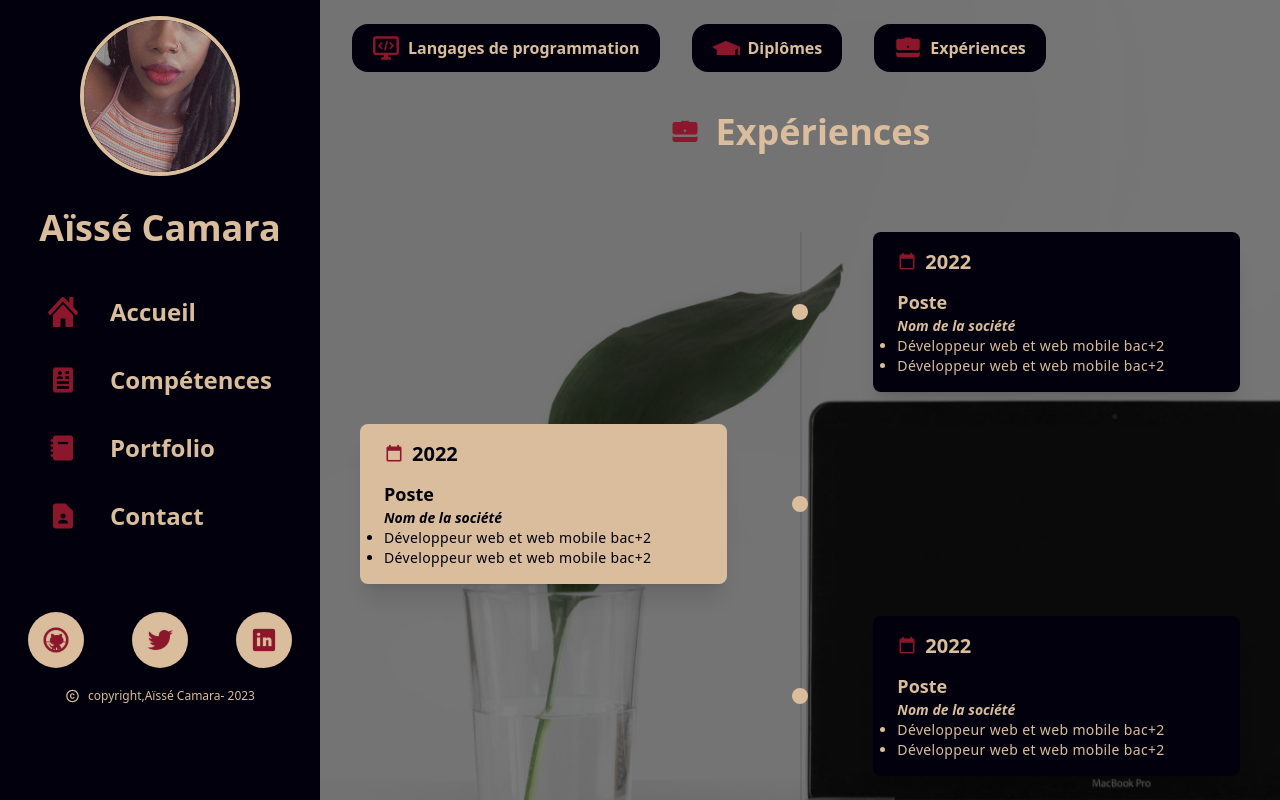
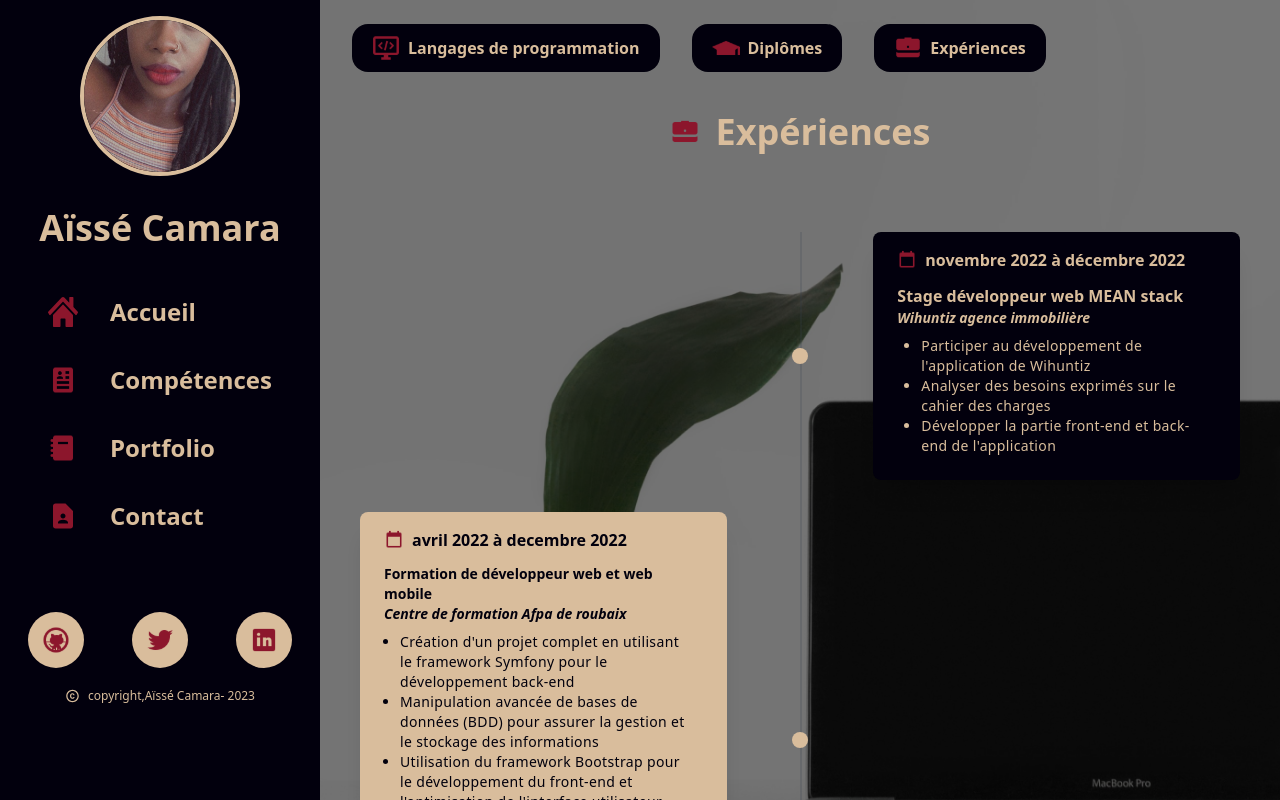
Before and after one commit to aisse59/portfolio_React_aisse, a React (Create React App) app: page /experiences in a window 1280 px wide. Built offline with nearby package versions, Linux system fonts and the light colour scheme.

Commit message:
Ajou des expériences dans le component Experiences

```diff
--- a/src/components/experiences/Experiences.js
+++ b/src/components/experiences/Experiences.js
@@ -21,17 +21,23 @@ const Experiences = () => {
           <div class="mb-8 flex justify-between items-center w-full right-timeline">
            <div class="order-1 w-5/12"></div>
             <div class="z-20 flex items-center order-1 bg-quaternary shadow-xl w-4 h-4 rounded-full">
-
            </div>
             <div class="order-1 bg-primary rounded-lg shadow-xl w-5/12 px-6 py-4">
-              <h3 class="mb-3 font-bold text-quaternary text-xl flex flex-row gap-2">
+              <h3 class="mb-3 font-bold text-quaternary text-base flex flex-row gap-2">
               <img src={calendar} alt="calendar" />
-              2022</h3>
-              <p className="text-lg font-semibold text-quaternary">Poste</p>
-              <p className="text-sm font-semibold italic text-quaternary">Nom de la société</p>
-              <ul class="text-sm leading-snug tracking-wide text-quaternary text-opacity-100">
-               <li className="font-normal list-disc text-sm">Développeur web et web mobile bac+2</li>
-               <li className="font-normal list-disc text-sm">Développeur web et web mobile bac+2</li>
+              novembre 2022 à décembre 2022</h3>
+              <p className="text-base font-semibold text-quaternary">Stage développeur web MEAN stack</p>
+              <p className="text-sm font-semibold italic text-quaternary">Wihuntiz agence immobilière</p>
+              <ul class="text-sm leading-snug tracking-wide text-quaternary text-opacity-100 px-6 py-2">
+                <li className="font-normal list-disc text-sm">
+                  Participer au développement de l'application de Wihuntiz
+                </li>
+                <li className="font-normal list-disc text-sm">
+                  Analyser des besoins exprimés sur le cahier des charges
+                </li>
+                <li className="font-normal list-disc text-sm">
+                  Développer la partie front-end et back-end de l'application
+                </li>
               </ul>
             </div>
           </div>
@@ -43,14 +49,25 @@ const Experiences = () => {
 
             </div>
            <div class="order-1 bg-quaternary rounded-lg shadow-xl w-5/12 px-6 py-4">
-                <h3 class="mb-3 font-bold text-primary text-xl flex flex-row gap-2">
+                <h3 class="mb-3 font-bold text-primary text-base flex flex-row gap-2">
                 <img src={calendar} alt="calendar" />
-                2022</h3>
-                <p className="text-lg font-semibold text-primary">Poste</p>
-                <p className="text-sm font-semibold italic text-primary">Nom de la société</p>
-                <ul class="text-sm leading-snug tracking-wide text-primary text-opacity-100">
-                <li className="font-normal list-disc text-sm">Développeur web et web mobile bac+2</li>
-                <li className="font-normal list-disc text-sm">Développeur web et web mobile bac+2</li>
+                avril 2022 à decembre 2022</h3>
+                <p className="text-sm font-semibold text-primary">Formation de développeur web et web mobile</p>
+                <p className="text-sm font-semibold italic text-primary">Centre de formation Afpa de roubaix</p>
+                <ul class="text-sm leading-snug tracking-wide text-primary text-opacity-100 px-4 pt-2">
+                <li className="font-normal list-disc text-sm">Création d'un projet complet en utilisant le framework Symfony pour le développement back-end</li>
+                <li className="font-normal list-disc text-sm">
+                  Manipulation avancée de bases de données (BDD) pour assurer la gestion et le stockage des informations
+                </li>
+                <li className="font-normal list-disc text-sm">
+                  Utilisation du framework Bootstrap pour le développement du front-end et l'optimisation de l'interface utilisateur
+                </li>
+                <li className="font-normal list-disc text-sm">
+                Mise en place d'un calendrier interactif pour gérer les événements et les plannings
+                </li>
+                <li className="font-normal list-disc text-sm">
+                Utilisation de technologies web modernes telles que HTML5, CSS3 et JavaScript pour créer des interfaces dynamiques et réactives
+                </li>
               </ul>
            </div>
          </div>
@@ -62,14 +79,17 @@ const Experiences = () => {
 
             </div>
            <div class="order-1 bg-primary rounded-lg shadow-xl w-5/12 px-6 py-4">
-                    <h3 class="mb-3 font-bold text-quaternary text-xl flex flex-row gap-2">
+                    <h3 class="mb-3 font-bold text-quaternary text-base flex flex-row gap-2">
                     <img src={calendar} alt="calendar" />
-                    2022</h3>
-                    <p className="text-lg font-semibold text-quaternary">Poste</p>
-                    <p className="text-sm font-semibold italic text-quaternary">Nom de la société</p>
-                <ul class="text-sm leading-snug tracking-wide text-quaternary text-opacity-100">
-                    <li className="font-normal list-disc text-sm">Développeur web et web mobile bac+2</li>
-                    <li className="font-normal list-disc text-sm">Développeur web et web mobile bac+2</li>
+                    février 2022 à avril 2022</h3>
+                    <p className="text-sm font-semibold text-quaternary">Formation découverte des métiers IT</p>
+                    <p className="text-sm font-semibold italic text-quaternary">Centre de formation M2I</p>
+                <ul class="text-sm leading-snug tracking-wide text-quaternary text-opacity-100 px-4 pt-2">
+                    <li className="font-normal list-disc text-sm">Maquettage sur Figma : Création de maquettes visuelles interactives pour représenter l'apparence et la disposition des interfaces utilisateur</li>
+                    <li className="font-normal list-disc text-sm">Utilisation de Miro : Création de wireframes pour définir l'agencement des éléments et l'expérience utilisateur globale.</li>
+                    <li className="font-normal list-disc text-sm">Organisation de projet à partir de Trello et Jira : Utilisation d'outils de gestion de projet tels que Trello et Jira pour planifier, organiser et suivre les différentes étapes du développement</li>
+                    <li className="font-normal list-disc text-sm">Initiation à l'algorithmique : Apprentissage des concepts fondamentaux de l'algorithmique pour résoudre efficacement les problèmes et optimiser les performances des applications</li>
+                    <li className="font-normal list-disc text-sm">Utilisation du langage HTML pour structurer et organiser le contenu d'une page web et application de la mise en forme aux éléments HTML en utilisant des règles CSS pour créer des interfaces visuellement attrayantes</li>
                 </ul>
              </div>
           </div>
@@ -82,15 +102,20 @@ const Experiences = () => {
 
            </div>
             <div class="order-1 bg-quaternary rounded-lg shadow-xl w-5/12 px-6 py-4">
-            <h3 class="mb-3 font-bold text-primary text-xl flex flex-row gap-2">
+            <h3 class="mb-3 font-bold text-primary text-base flex flex-row gap-2">
              <img src={calendar} alt="calendar" />
-              2022
+              novembre 2020 à janvier 2021
             </h3>
-                    <p className="text-lg font-semibold text-primary">Poste</p>
-                    <p className="text-sm font-semibold italic text-primary">Nom de la société</p>
-                <ul class="text-sm leading-snug tracking-wide text-primary text-opacity-100">
-                    <li className="font-normal list-disc text-sm">Développeur web et web mobile bac+2</li>
-                    <li className="font-normal list-disc text-sm">Développeur web et web mobile bac+2</li>
+                    <p className="text-sm font-semibold text-primary">Formation Webmaster</p>
+                    <p className="text-sm font-semibold italic text-primary">En mode formation</p>
+                <ul class="text-sm leading-snug tracking-wide text-primary text-opacity-100 px-4 pt-2">
+                    <li className="font-normal list-disc text-sm">Maîtrise de la création de sites WordPress en utilisant l'hébergement 02switch et le thème Flatsome Studio</li>
+                    <li className="font-normal list-disc text-sm">Capacité à définir un plan de site clair en identifiant les différentes pages, les sections et les fonctionnalités nécessaires</li>
+                    <li className="font-normal list-disc text-sm">Compétence dans la liste et l'organisation des contenus afin d'optimiser le temps de développement du site</li>
+                    <li className="font-normal list-disc text-sm">Configuration avancée des modules de paiement pour permettre des transactions en ligne sécurisées et fluides</li>
+                    <li className="font-normal list-disc text-sm">Maîtrise des outils et des plugins spécifiques à WordPress pour optimiser les performances, la sécurité et l'expérience utilisateur du site</li>
+                    <li className="font-normal list-disc text-sm">Maîtrise de l'envoi de mails à partir d'un site WordPress, y compris la configuration des serveurs de messagerie et des formulaires de contact</li>
+                    <li className="font-normal list-disc text-sm">Connaissance des bonnes pratiques en matière de référencement (SEO) pour optimiser la visibilité et le classement du site dans les moteurs de recherche</li>
                 </ul>
            </div>
          </div>
@@ -103,15 +128,17 @@ const Experiences = () => {
 
             </div>
            <div class="order-1 bg-primary rounded-lg shadow-xl w-5/12 px-6 py-4">
-                    <h3 class="mb-3 font-bold text-quaternary text-xl flex flex-row gap-2">
+                    <h3 class="mb-3 font-bold text-quaternary text-base flex flex-row gap-2">
                     <img src={calendar} alt="calendar" />
-                      2022
+                      février 2020 à juillet 2020
                     </h3>
-                    <p className="text-lg font-semibold text-quaternary">Poste</p>
-                    <p className="text-sm font-semibold italic text-quaternary">Nom de la société</p>
-                <ul class="text-sm leading-snug tracking-wide text-quaternary text-opacity-100">
-                    <li className="font-normal list-disc text-sm">Développeur web et web mobile bac+2</li>
-                    <li className="font-normal list-disc text-sm">Développeur web et web mobile bac+2</li>
+                    <p className="text-sm font-semibold text-quaternary">conseillère en marketing digital</p>
+                    <p className="text-sm font-semibold italic text-quaternary">Solocal</p>
+                <ul class="text-sm leading-snug tracking-wide text-quaternary text-opacity-100 px-4 pt-2">
+                    <li className="font-normal list-disc text-sm"> Capacité à analyser les besoins et les objectifs des clients, puis recommander les meilleures stratégies de marketing numérique pour atteindre ces objectifs</li>
+                    <li className="font-normal list-disc text-sm">créer des plans d'action pour développer la visibilité en ligne des entreprises, en utilisant des canaux tels que les sites web, les réseaux sociaux, les annuaires en ligne, etc</li>
+                    <li className="font-normal list-disc text-sm">Connaissance approfondie des techniques de référencement naturel (SEA) pour optimiser la visibilité des sites web dans les moteurs de recherche et augmenter leur trafic organique</li>
+                    <li className="font-normal list-disc text-sm">Connaissance des outils et des pratiques pour gérer la réputation en ligne des entreprises, surveiller les avis et les commentaires</li>
                 </ul>
              </div>
           </div>
```
